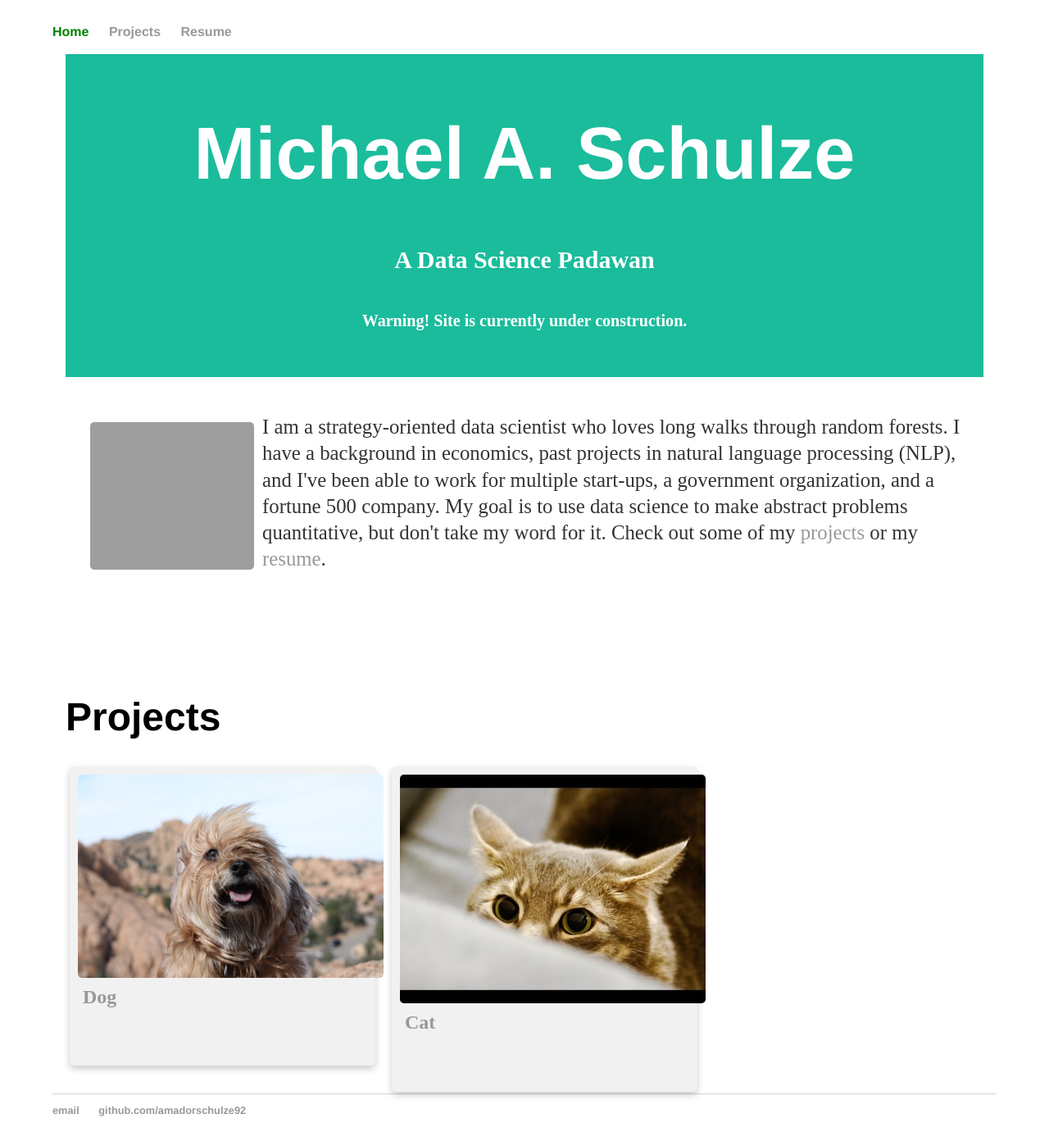
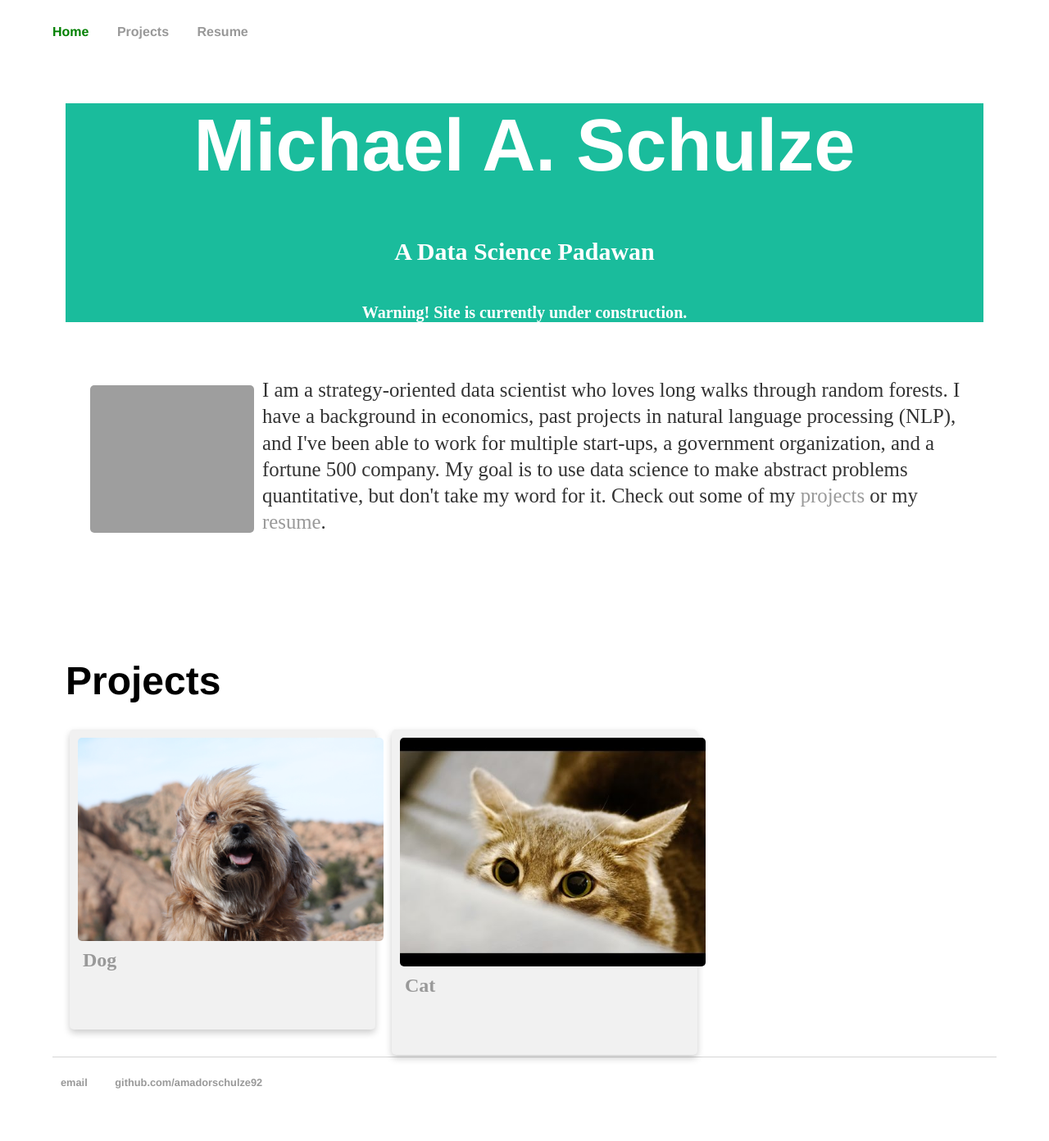
Before and after one commit to amadorschulze92/amadorschulze92.github.io, a Jekyll site: the page built from index.html, in a window 1280 px wide. Shown: the whole page at 82% size. Built offline with Jekyll 4.4.1, drawn with Linux system fonts in a browser that asks for light colours; grey boxes are pictures that could not be loaded.

Commit message:
play with padding

```diff
--- a/assets/css/main.css
+++ b/assets/css/main.css
@@ -16,7 +16,7 @@
 
 nav ul li, footer ul li {
     display: inline;
-    margin-right: 20px;
+    margin-right: 30px;
 }
 
 a {
@@ -50,6 +50,7 @@
 footer {
     border-top: 1px solid #d5d5d5;
     font-size: .8em;
+    padding: 10px;
 }
 
 ul.posts {
@@ -62,7 +63,7 @@
 }
 
 .header {
-  padding: 10px 10px 10px;
+  padding: 0px 0px 0px;
   text-align: center;
   background: #1abc9c;
   color: white;
```
